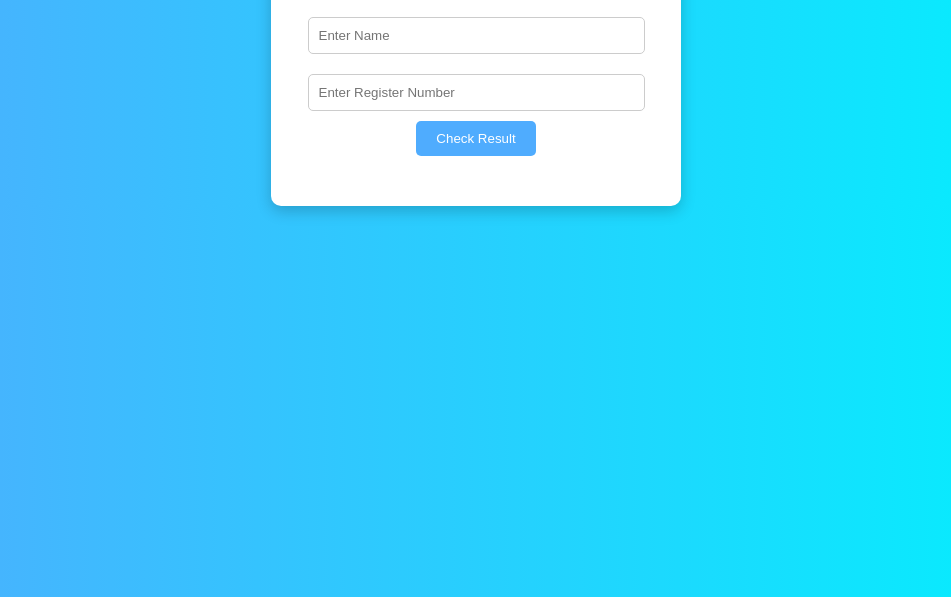
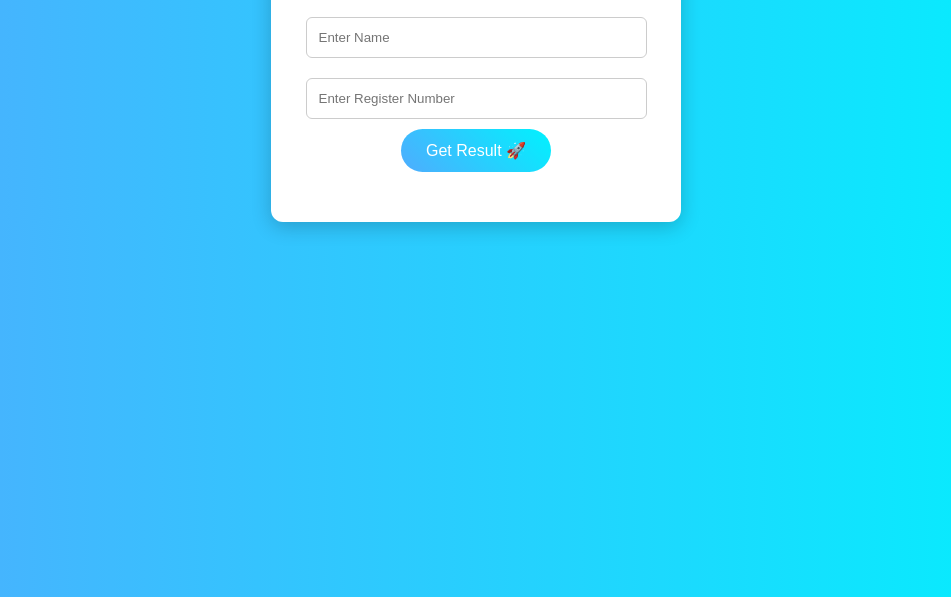
Before and after one commit to sudhekshasivakumar2k6-collab/stu, a plain HTML site: page index.html in a window 1280 px wide. Shown: the part 203-800 px from the top of the page, without its empty margins (164-1115 px from the left). Drawn offline with Linux system fonts and the light colour scheme.

Commit message:
Enhance styling and update button text in index.html

```diff
--- a/index.html
+++ b/index.html
@@ -21,8 +21,8 @@
             width: 350px;
             margin-left: auto;
             margin-right: auto;
-            border-radius: 10px;
-            box-shadow: 0px 5px 15px rgba(0,0,0,0.2);
+            border-radius: 12px;
+            box-shadow: 0px 5px 20px rgba(0,0,0,0.2);
         }
 
         h1 {
@@ -31,28 +31,40 @@
 
         input {
             width: 90%;
-            padding: 10px;
+            padding: 12px;
             margin: 10px 0;
-            border-radius: 5px;
+            border-radius: 6px;
             border: 1px solid #ccc;
         }
 
+        /* 🔥 UPDATED BUTTON */
         button {
-            padding: 10px 20px;
-            background: #4facfe;
+            padding: 12px 25px;
+            background: linear-gradient(45deg, #4facfe, #00f2fe);
             border: none;
             color: white;
-            border-radius: 5px;
+            border-radius: 25px;
+            font-size: 16px;
             cursor: pointer;
+            transition: 0.3s;
         }
 
         button:hover {
-            background: #007bff;
+            transform: scale(1.05);
+            box-shadow: 0px 5px 15px rgba(0,0,0,0.3);
         }
 
         .result {
             margin-top: 20px;
             font-weight: bold;
+            font-size: 16px;
+        }
+
+        .error {
+            color: red;
+        }
+
+        .success {
             color: green;
         }
     </style>
@@ -66,7 +78,8 @@
         <input type="text" id="name" placeholder="Enter Name">
         <input type="text" id="regno" placeholder="Enter Register Number">
 
-        <button onclick="showResult()">Check Result</button>
+        <!-- 🔥 UPDATED TEXT -->
+        <button onclick="showResult()">Get Result 🚀</button>
 
         <div class="result" id="output"></div>
     </div>
@@ -75,14 +88,17 @@
         function showResult() {
             let name = document.getElementById("name").value;
             let regno = document.getElementById("regno").value;
+            let output = document.getElementById("output");
 
             if(name === "" || regno === "") {
-                document.getElementById("output").innerHTML = "Please fill all fields!";
+                output.innerHTML = "⚠ Please fill all fields!";
+                output.className = "result error";
                 return;
             }
 
-            document.getElementById("output").innerHTML =
-                "Result for " + name + " (Reg No: " + regno + ") is PASS 🎉";
+            output.innerHTML =
+                "✅ Result for " + name + " (Reg No: " + regno + ") is PASS 🎉";
+            output.className = "result success";
         }
     </script>
 
```
